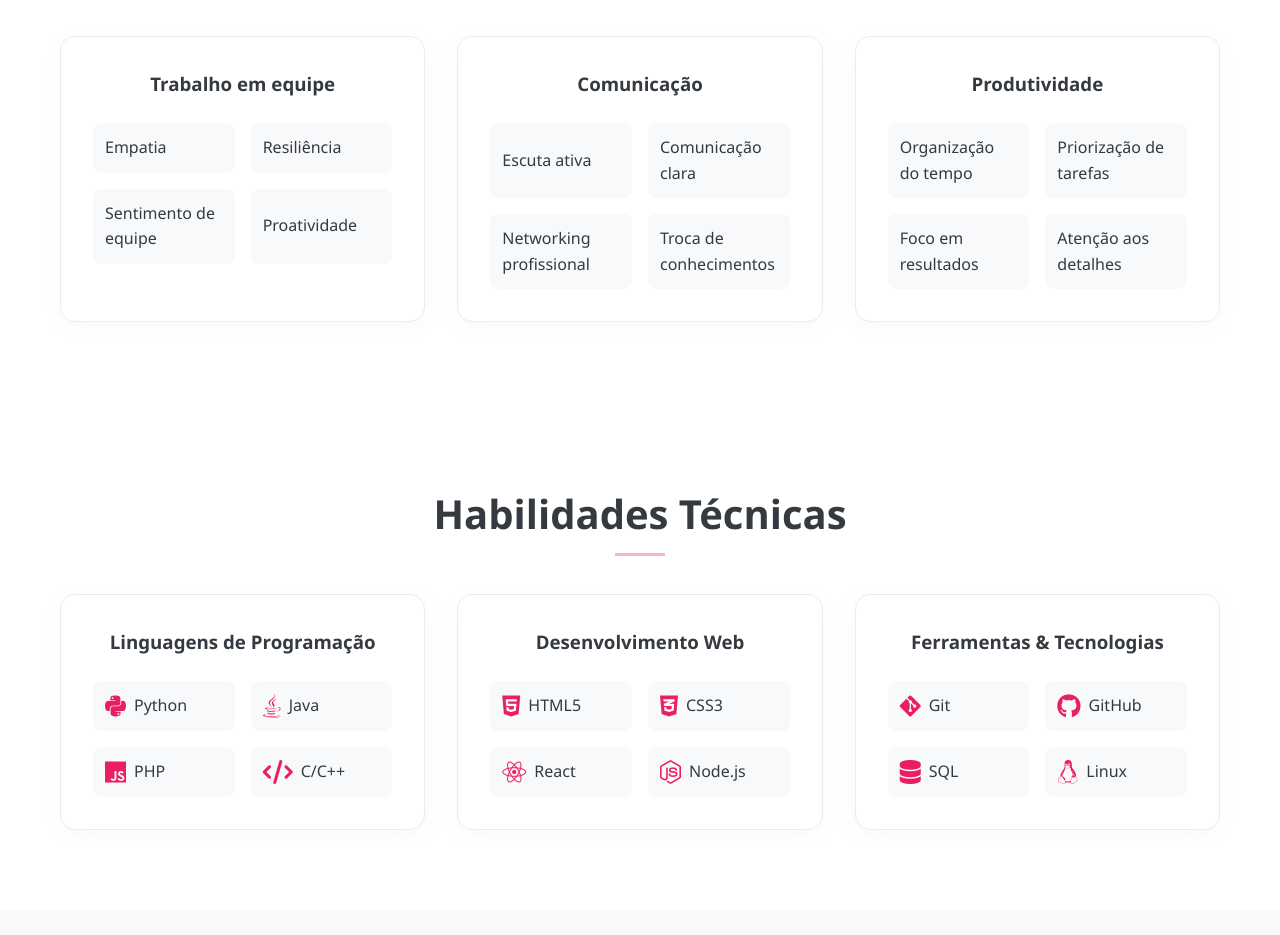
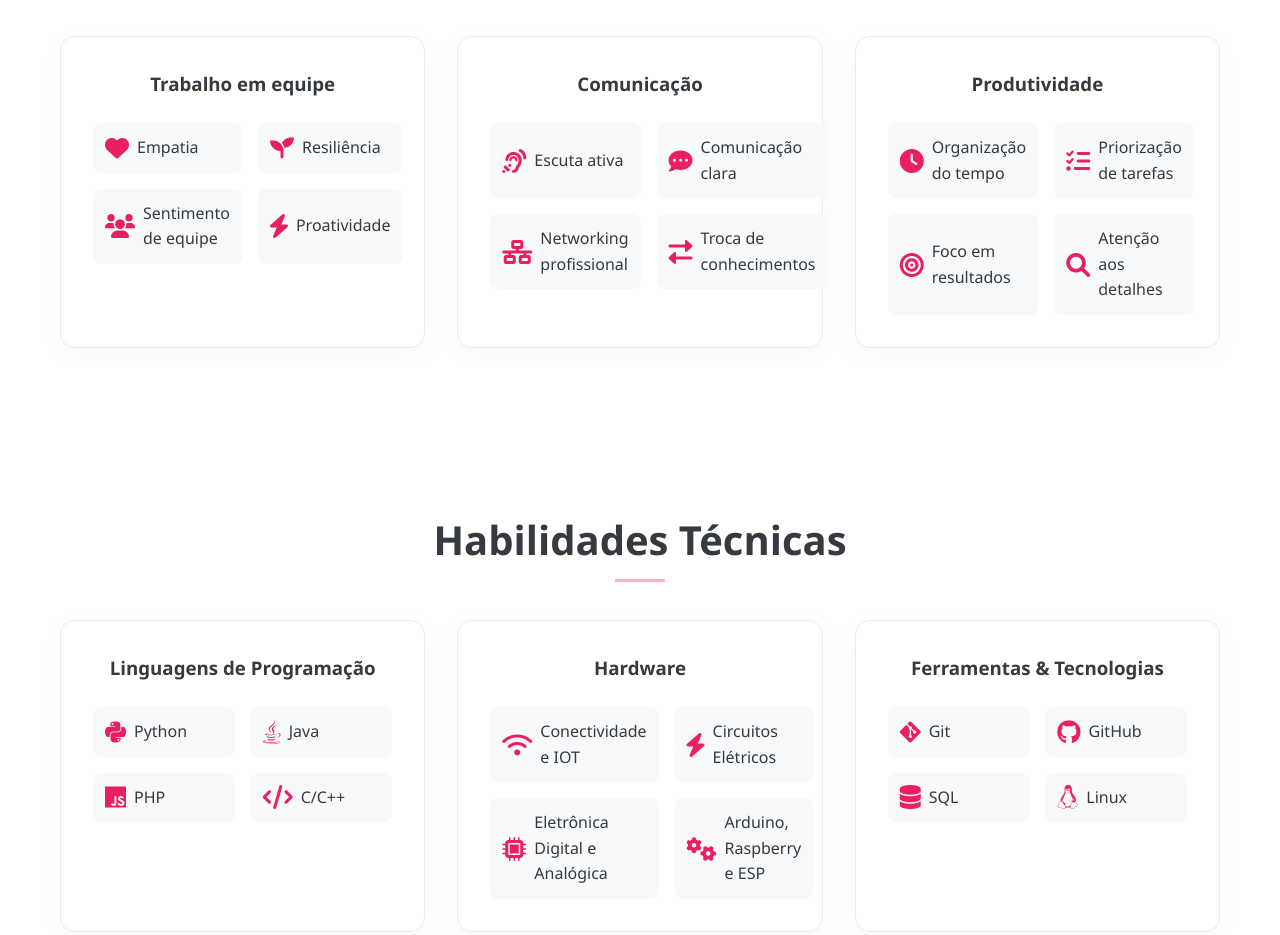
Before and after one commit to AnaCarolFuentes/Portf-lio, a plain HTML site: page index.html in a window 1280 px wide. Shown: the part 1621-2556 px from the top of the page. Drawn offline with nearby package versions, Linux system fonts and the light colour scheme.

Commit message:
Ajustes no index.html

```diff
--- a/index.html
+++ b/index.html
@@ -42,7 +42,7 @@
             <div class="hero-text animate-fade-in-left">
                 <h1>Olá, eu sou <span>Ana Carolina Fuentes</span></h1>
                 <h2 class="animate-fade-in-up delay-200">Estudante de Engenharia de Computação</h2>
-                <p class="animate-fade-in-up delay-300">Apaixonada por tecnologia, desenvolvimento de software e hardware, buscando oportunidades de estágio para aplicar conhecimentos e crescer profissionalmente.</p>
+                <p class="animate-fade-in-up delay-300">Apaixonada por tecnologia, desenvolvimento de software e hardware. Estou buscando oportunidades de estágio para aplicar conhecimentos e crescer profissionalmente.</p>
                 <div class="hero-buttons animate-fade-in-up delay-500">
                     <a href="#contact" class="btn btn-secondary hover-glow">Entre em Contato</a>
                     <a href="#projects" class="btn btn-secondary hover-lift">Ver Projetos</a>
@@ -62,8 +62,8 @@
             <h2 class="section-title animate-on-scroll">Sobre Mim</h2>
             <div class="about-content animate-on-scroll">
                 <div class="about-text">
-                    <p class="animate-on-scroll delay-200">Sou estudante de Engenharia de Computação com paixão por desenvolvimento de software e hardware. Tenho experiência em programação, conhecimentos iniciais em modelagem para impressões 3D, placas de circuito impresso e estou sempre buscando aprender novas tecnologias.</p>
-                    <p class="animate-on-scroll delay-300">Meu objetivo é conseguir um estágio onde possa aplicar meus conhecimentos teóricos em projetos reais, contribuindo para o crescimento da empresa enquanto desenvolvo minhas habilidades profissionais.</p>
+                    <p class="animate-on-scroll delay-200">Sou estudante de Engenharia de Computação com paixão por desenvolvimento de software e hardware. Tenho experiência em programação, conhecimentos iniciais em modelagem para impressões 3D, fundamentos em conectividade e IOT e estou sempre buscando aprender novas tecnologias.</p>
+                    <p class="animate-on-scroll delay-300">Meu objetivo é conseguir um estágio onde eu possa aplicar meus conhecimentos teóricos em projetos reais, contribuindo para o crescimento da empresa enquanto desenvolvo minhas habilidades profissionais.</p>
                     <div class="about-stats">
                         <div class="stat animate-on-scroll delay-400 hover-lift">
                             <h3>5+</h3>
@@ -92,50 +92,63 @@
                     <h3>Trabalho em equipe</h3>
                     <div class="skill-items">
                         <div class="skill-item">
+                            <i class="fas fa-heart"></i>
                             <span>Empatia</span>
                         </div>
                         <div class="skill-item">
+                            <i class="fas fa-seedling"></i>
                             <span>Resiliência</span>
                         </div>
                         <div class="skill-item">
+                            <i class="fas fa-users"></i>
                             <span>Sentimento de equipe</span>
                         </div>
                         <div class="skill-item">
+                            <i class="fas fa-bolt"></i>
                             <span>Proatividade</span>
                         </div>
                     </div>
                 </div>
+
                 <div class="skill-category">
                     <h3>Comunicação</h3>
                     <div class="skill-items">
                         <div class="skill-item">
-
+                            <i class="fas fa-ear-listen"></i> <!-- FA6 Free -->
                             <span>Escuta ativa</span>
                         </div>
                         <div class="skill-item">
+                            <i class="fas fa-comment-dots"></i>
                             <span>Comunicação clara</span>
                         </div>
                         <div class="skill-item">
+                            <i class="fas fa-network-wired"></i>
                             <span>Networking profissional</span>
                         </div>
                         <div class="skill-item">
+                            <i class="fas fa-exchange-alt"></i>
                             <span>Troca de conhecimentos</span>
                         </div>
                     </div>
                 </div>
+
                 <div class="skill-category">
                     <h3>Produtividade</h3>
                     <div class="skill-items">
                         <div class="skill-item">
+                            <i class="fas fa-clock"></i>
                             <span>Organização do tempo</span>
                         </div>
                         <div class="skill-item">
+                            <i class="fas fa-tasks"></i>
                             <span>Priorização de tarefas</span>
                         </div>
                         <div class="skill-item">
+                            <i class="fas fa-bullseye"></i>
                             <span>Foco em resultados</span>
                         </div>
                         <div class="skill-item">
+                            <i class="fas fa-search"></i>
                             <span>Atenção aos detalhes</span>
                         </div>
                     </div>
@@ -171,23 +184,26 @@
                     </div>
                 </div>
                 <div class="skill-category">
-                    <h3>Desenvolvimento Web</h3>
+                    <h3>Hardware</h3>
                     <div class="skill-items">
                         <div class="skill-item">
-                            <i class="fab fa-html5"></i>
-                            <span>HTML5</span>
+                            <i class="fas fa-wifi"></i>
+                            <span>Conectividade e IOT</span>
                         </div>
+
                         <div class="skill-item">
-                            <i class="fab fa-css3-alt"></i>
-                            <span>CSS3</span>
+                            <i class="fas fa-bolt"></i>
+                            <span>Circuitos<br>Elétricos</span>
                         </div>
+
                         <div class="skill-item">
-                            <i class="fab fa-react"></i>
-                            <span>React</span>
+                            <i class="fas fa-microchip"></i>
+                            <span>Eletrônica Digital e Analógica</span>
                         </div>
+
                         <div class="skill-item">
-                            <i class="fab fa-node-js"></i>
-                            <span>Node.js</span>
+                            <i class="fas fa-cogs"></i>
+                            <span>Arduino, Raspberry e ESP</span>
                         </div>
                     </div>
                 </div>
@@ -227,7 +243,7 @@
                     </div>
                     <div class="project-content">
                         <h3>Robô de terreiro</h3>
-                        <p>Projeto de extensão desenvolvido para fazer o controle de um rover em áreas montanhosas. </p>
+                        <p>Projeto de extensão desenvolvido para fazer o controle de um rover que faz a carpinagem em áreas montanhosas </p>
                         <div class="project-tech">
                             <span>Raspberry Pi</span>
                             <span>ESP</span>
```
